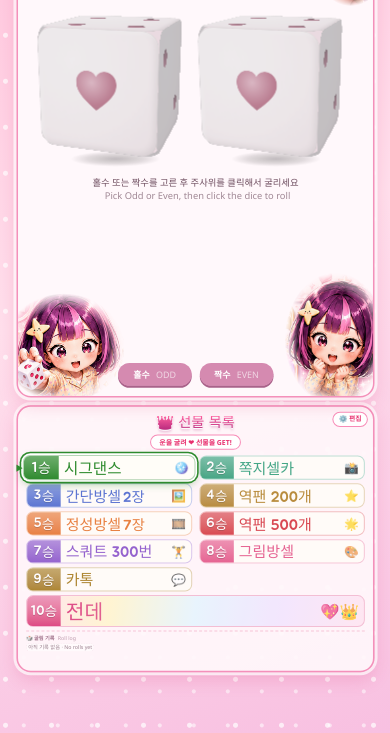
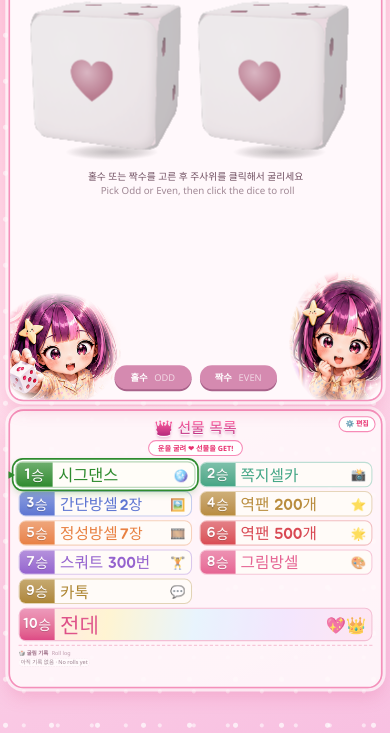
Before and after one commit to brianhuang1998-art/dice-challenge, a plain HTML site: page prize.html in a window 390 px wide. Shown: the part 111-844 px from the top of the page. Drawn offline with Linux system fonts and the light colour scheme.

Commit message:
整理程式碼

```diff
--- a/prize.html
+++ b/prize.html
@@ -34,7 +34,7 @@
     background-color: var(--bg);
     color: var(--text);
     font-family: "Apple SD Gothic Neo", "Malgun Gothic", "Noto Sans KR", "Segoe UI", "Helvetica Neue", Arial, sans-serif;
-    padding: 16px;
+    padding: 8px;  /* matches PAGE_MARGIN in the script */
   }
   .layout {
     display: flex;
@@ -537,8 +537,9 @@
      win picture) over a more compact ladder. */
   @media (max-aspect-ratio: 1/1) {
     .layout { flex-direction: column; }
-    .card { height: 880px; }
-    .ladder { width: 705px; height: auto; }
+    /* --portrait-w: 705px, or wider when the window is wide enough to fill (set by fitToWindow) */
+    .card { height: 880px; width: var(--portrait-w, 705px); }
+    .ladder { width: var(--portrait-w, 705px); height: auto; }
     .prize-list { display: grid; grid-template-columns: 1fr 1fr; grid-auto-rows: minmax(42px, auto); gap: 7px 14px; }
     /* the wide ladder fits a full run of log entries in two lines; prize list : log is about 82 : 18 */
     .roll-log-list { height: 36px; }
@@ -910,7 +911,7 @@
     row-gap: 12px;
   }
   @media (max-aspect-ratio: 1/1) {
-    .over-stage { width: 705px; height: 1000px; }  /* portrait: same width as the stacked game */
+    .over-stage { width: var(--over-w, 705px); height: 1000px; }  /* portrait: same width as the stacked game */
     /* the tall stage would make a height-filling picture wider than the stage, so size it by width */
     .over-stage .result-img { width: 100%; height: auto; max-height: 100%; align-self: center; }
     /* smaller chips keep even 9 prizes to two lines, so the picture keeps its full 9:10 size */
@@ -2388,10 +2389,25 @@
   });
   restartBtn.addEventListener('click', restart);
 
-  const PAGE_MARGIN = 16;
+  const PAGE_MARGIN = 8;
+  const PORTRAIT_MIN_W = 705;
   const overStage = document.getElementById('overStage');
+  const WIDTH_VAR = new Map();  // element -> the CSS variable holding its portrait width
+
+  // Portrait windows wider than the 705px-wide layout's shape would leave empty margins left
+  // and right; widen the layout (heights unchanged) to the window's shape instead.
+  function widenForPortrait(el) {
+    const name = WIDTH_VAR.get(el);
+    const root = document.documentElement;
+    root.style.removeProperty(name);  // measure at the base width
+    if (!matchMedia('(max-aspect-ratio: 1/1)').matches || !el.offsetHeight) return;
+    const fit = el.offsetHeight * (innerWidth - PAGE_MARGIN * 2) / (innerHeight - PAGE_MARGIN * 2);
+    if (fit > PORTRAIT_MIN_W) root.style.setProperty(name, `${Math.floor(fit)}px`);
+  }
+
   function fitToWindow(el) {
     if (!el.offsetWidth) return;  // hidden right now; fitted again when shown
+    widenForPortrait(el);
     const scale = Math.min(
       1,
       (window.innerWidth - PAGE_MARGIN * 2) / el.offsetWidth,
@@ -2399,6 +2415,7 @@
     );
     el.style.transform = scale < 1 ? `scale(${scale})` : '';
   }
+  WIDTH_VAR.set(layout, '--portrait-w').set(overStage, '--over-w');
   function fitCardToWindow() {
     fitToWindow(layout);
     fitToWindow(overStage);
```
